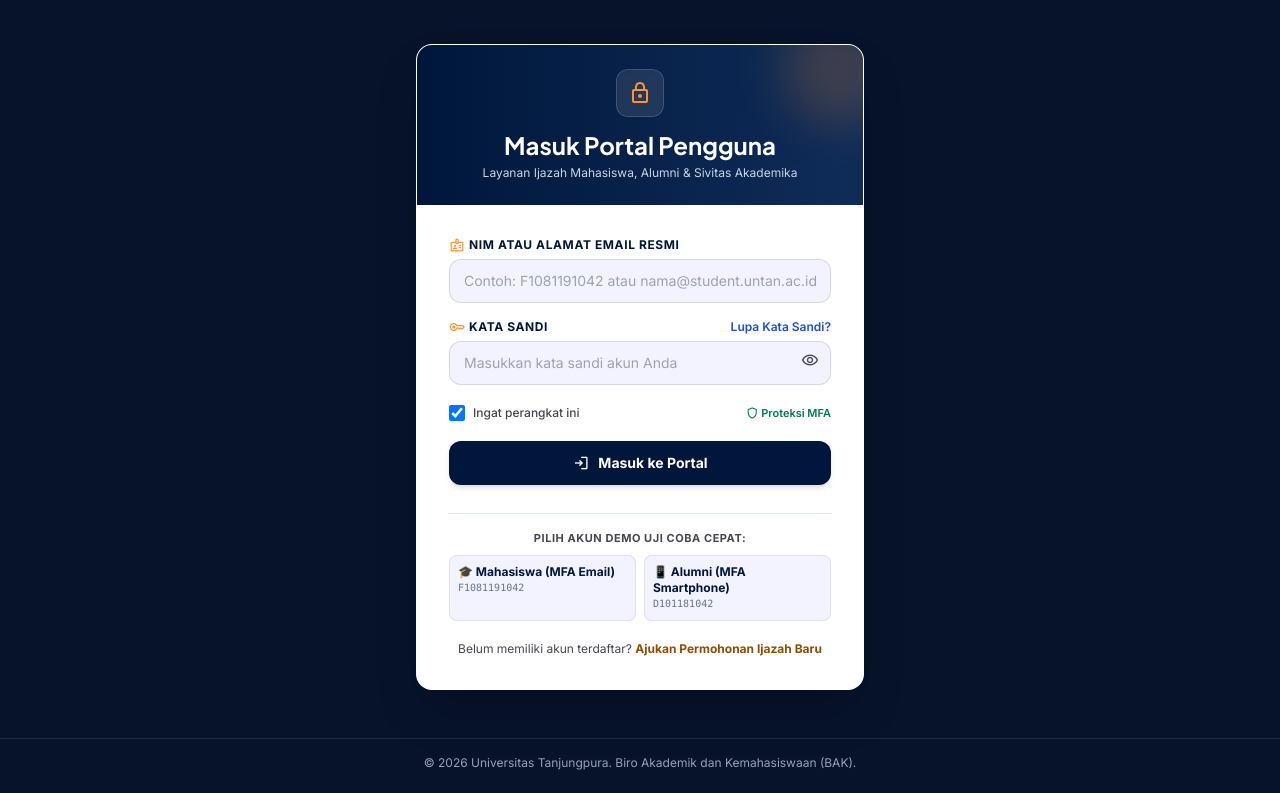
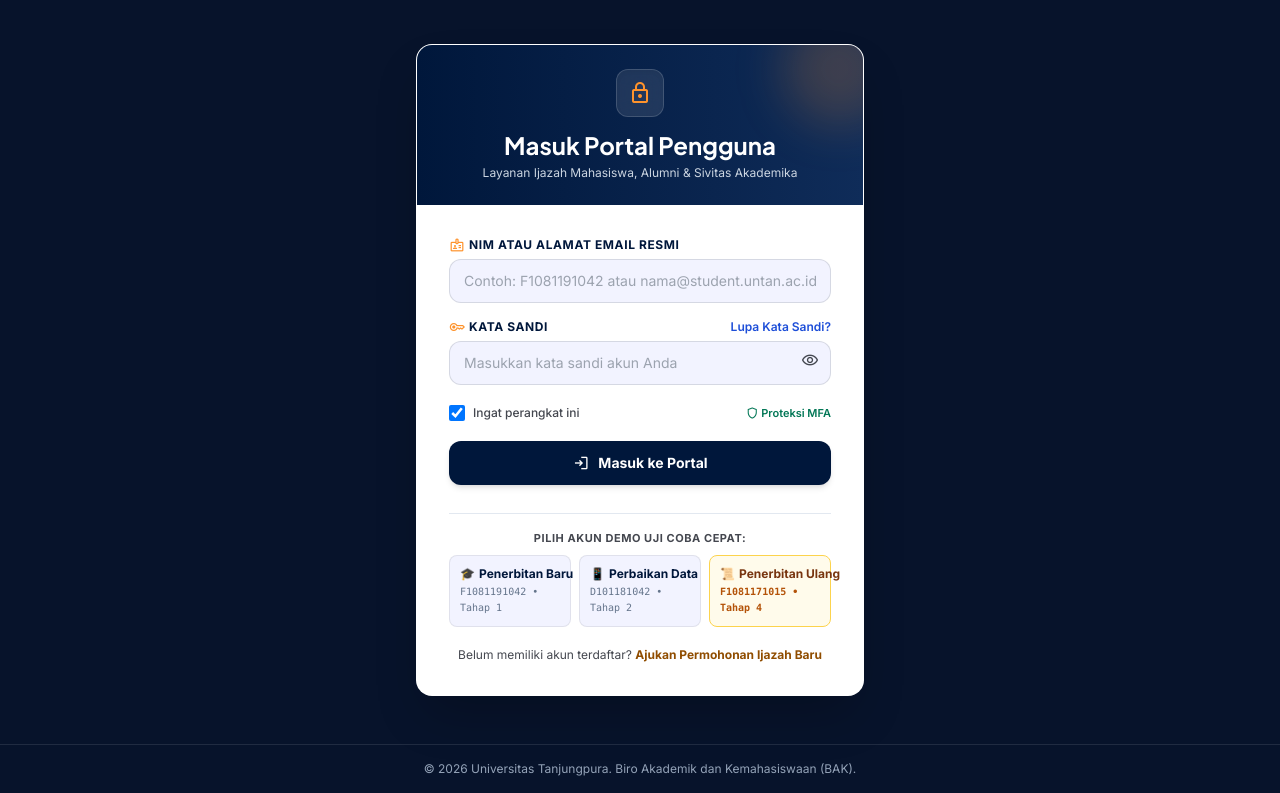
Before and after one commit to sirhanbaak/photo-ijazah-untan, a website: page public/user/login.html in a window 1280 px wide. Shown: the part 78-871 px from the top of the page. Drawn offline with nearby package versions, Linux system fonts and the light colour scheme.

Commit message:
feat(auth): tambah tombol akun demo penerbitan ulang (F1081171015) pada form login

```diff
--- a/public/user/login.html
+++ b/public/user/login.html
@@ -150,16 +150,27 @@
           <span class="block text-[11px] font-bold text-on-surface-variant uppercase tracking-wider mb-2 text-center">
             Pilih Akun Demo Uji Coba Cepat:
           </span>
-          <div class="grid grid-cols-2 gap-2 text-xs">
+          <div class="grid grid-cols-1 sm:grid-cols-3 gap-2 text-xs">
             <button type="button" onclick="fillDemoAccount('F1081191042', 'PasswordUntan123!')"
-              class="p-2 rounded-lg bg-surface-container-low hover:bg-surface-container border border-outline-variant/40 text-left transition-colors flex flex-col">
-              <span class="font-bold text-[#00173b]">🎓 Mahasiswa (MFA Email)</span>
-              <span class="text-[10px] text-slate-500 font-mono">F1081191042</span>
+              class="p-2.5 rounded-lg bg-surface-container-low hover:bg-surface-container border border-outline-variant/40 text-left transition-colors flex flex-col gap-0.5">
+              <span class="font-bold text-[#00173b] flex items-center gap-1">
+                <span>🎓</span><span class="truncate">Penerbitan Baru</span>
+              </span>
+              <span class="text-[10px] text-slate-500 font-mono">F1081191042 • Tahap 1</span>
             </button>
             <button type="button" onclick="fillDemoAccount('D101181042', 'PasswordUntan123!')"
-              class="p-2 rounded-lg bg-surface-container-low hover:bg-surface-container border border-outline-variant/40 text-left transition-colors flex flex-col">
-              <span class="font-bold text-[#00173b]">📱 Alumni (MFA Smartphone)</span>
-              <span class="text-[10px] text-slate-500 font-mono">D101181042</span>
+              class="p-2.5 rounded-lg bg-surface-container-low hover:bg-surface-container border border-outline-variant/40 text-left transition-colors flex flex-col gap-0.5">
+              <span class="font-bold text-[#00173b] flex items-center gap-1">
+                <span>📱</span><span class="truncate">Perbaikan Data</span>
+              </span>
+              <span class="text-[10px] text-slate-500 font-mono">D101181042 • Tahap 2</span>
+            </button>
+            <button type="button" onclick="fillDemoAccount('F1081171015', 'PasswordUntan123!')"
+              class="p-2.5 rounded-lg bg-amber-50 hover:bg-amber-100/80 border border-amber-300 text-left transition-colors flex flex-col gap-0.5">
+              <span class="font-bold text-amber-900 flex items-center gap-1">
+                <span>📜</span><span class="truncate">Penerbitan Ulang</span>
+              </span>
+              <span class="text-[10px] text-amber-700 font-mono font-semibold">F1081171015 • Tahap 4</span>
             </button>
           </div>
         </div>
@@ -183,8 +194,18 @@
 
   <script>
     function fillDemoAccount(id, pass) {
-      document.getElementById('identifier').value = id;
-      document.getElementById('password').value = pass;
+      const idInput = document.getElementById('identifier');
+      const passInput = document.getElementById('password');
+      if (idInput) {
+        idInput.value = id;
+        idInput.dispatchEvent(new Event('input', { bubbles: true }));
+        idInput.dispatchEvent(new Event('change', { bubbles: true }));
+      }
+      if (passInput) {
+        passInput.value = pass;
+        passInput.dispatchEvent(new Event('input', { bubbles: true }));
+        passInput.dispatchEvent(new Event('change', { bubbles: true }));
+      }
     }
 
     document.addEventListener('DOMContentLoaded', function () {
--- a/public/user/userAuth.js
+++ b/public/user/userAuth.js
@@ -217,6 +217,16 @@
       authenticator_confirmed: true,
       phone_mfa_enabled: true,
       backup_codes: ['99887766', '55443322', '11223344', '66778899']
+    },
+    'c1d2e3f4-a5b6-7890-cdef-333333333335': {
+      user_id: 'c1d2e3f4-a5b6-7890-cdef-333333333335',
+      is_mfa_enabled: false,
+      primary_method: 'email',
+      email_mfa_enabled: true,
+      authenticator_secret: 'JBSWY3DPEHPK3PXQ',
+      authenticator_confirmed: false,
+      phone_mfa_enabled: false,
+      backup_codes: ['12345678', '87654321']
     }
   };
 
```
Also changed, not shown: public/user/forgot-password.html (+5 -1 lines), tests/user_auth.spec.js (+27 -0 lines).
